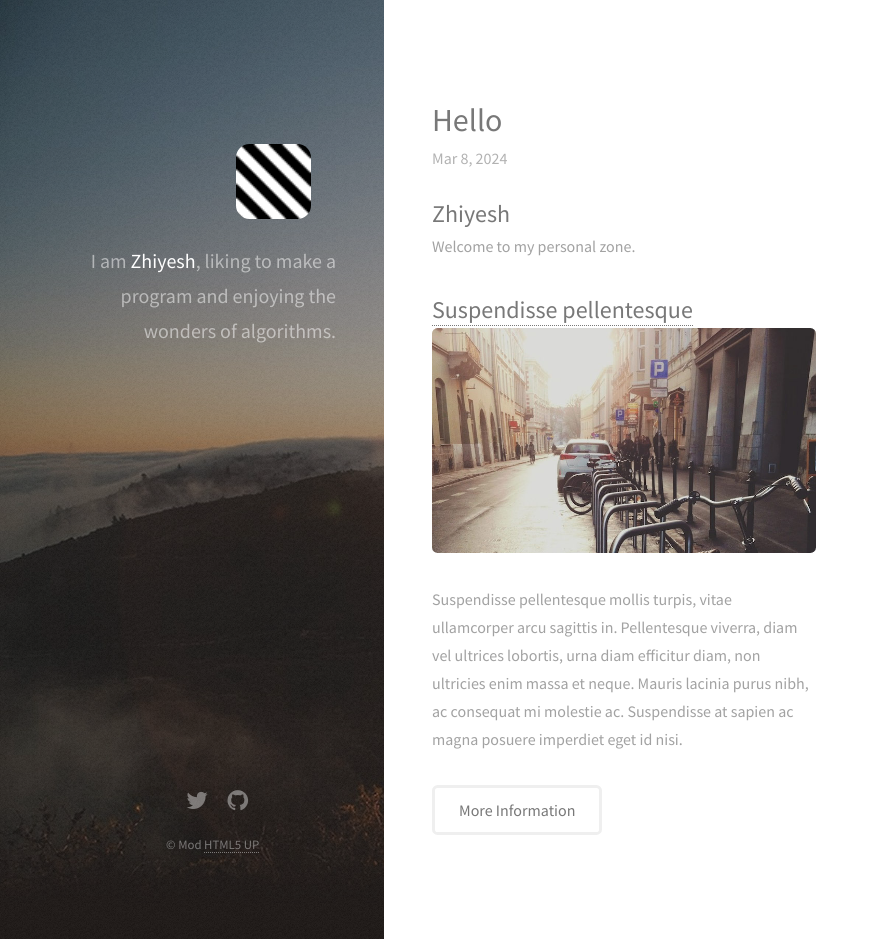
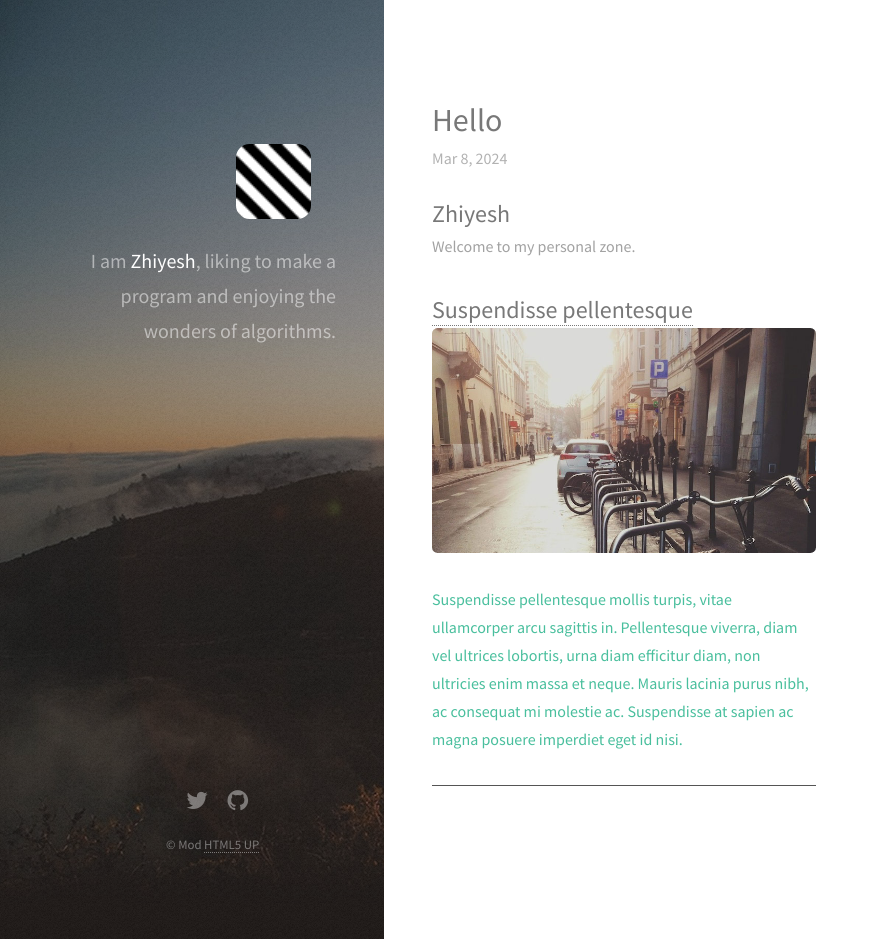
Before and after one commit to Zhiyelah/zhiyelah.github.io, a Jekyll site: the page built from _posts/2024-03-08-Hello.markdown, in a window 1280 px wide and 939 px high. Shown: the whole window, without its empty margins (0-879 px from the left). Built offline with Jekyll 4.4.1, drawn with Linux system fonts in a browser that asks for light colours; nearby versions of some CDN libraries.

Commit message:
Update post.html

```diff
--- a/_layouts/post.html
+++ b/_layouts/post.html
@@ -20,12 +20,13 @@ layout: default
             <h2><a href="{{ page.previous.url }}">{{ page.previous.title }}</a></h2>
           </header>
           <section>
-            {{ page.previous.excerpt }}
+            <a href="{{ page.previous.url }}">{{ page.previous.excerpt }}</a>
           </section>
           <footer>
-            <ul class="actions">
+<!--             <ul class="actions">
               <li><a href="{{ page.previous.url }}" class="button">More Information</a></li>
-            </ul>
+            </ul> -->
+            <hr style="height: 1px; border: none; border-top: 1px solid #555555;" />
           </footer>
         </article>
       {% endif %}
```
